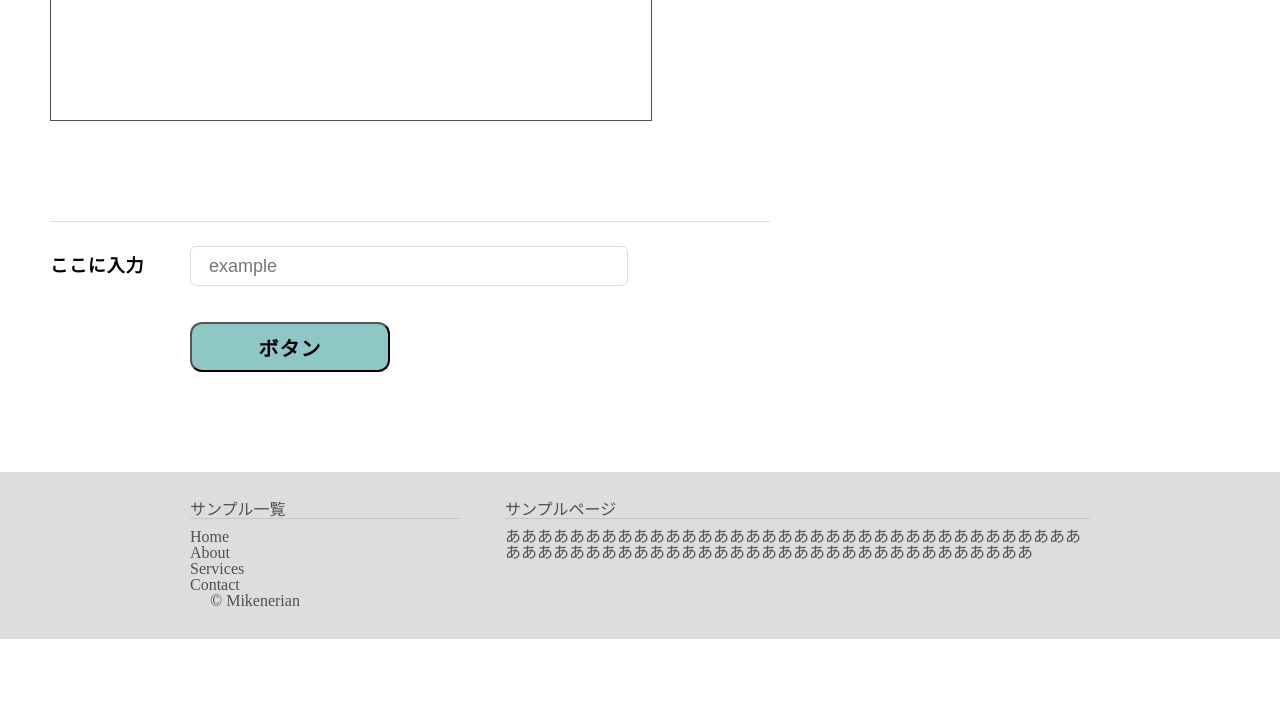
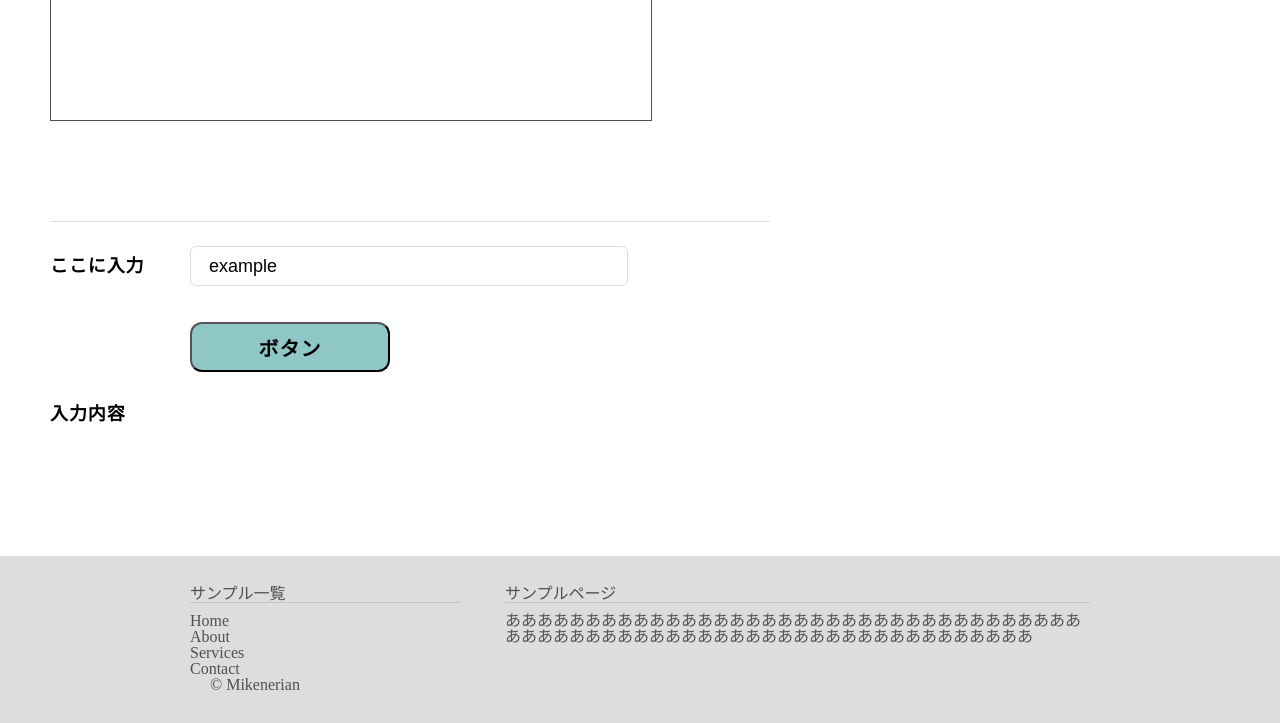
Before and after one commit to Mikenerian/sample_page, a web app: file simple_page.html in a window 1280 px wide. Shown: the part 631-1354 px from the top of the page. Before the commit the page ends 1270 px from the top, so only its background shows below. Run offline with its HTML, style and script files only (its server is not run), Linux system fonts and the light colour scheme.

Commit message:
display sample form input

```diff
--- a/css/simple_page.css
+++ b/css/simple_page.css
@@ -115,7 +115,7 @@ footer .wrap .copyright {
     }
 }
 
-.form-item-label {
+.form-item-label, .form-output-label {
     width: 100%;
     max-width: 100px;
     letter-spacing: 0.05em;
@@ -180,3 +180,23 @@ footer .wrap .copyright {
         font-size: 16px;
     }
 }
+
+.form-output {
+    padding-top: 24px;
+    padding-bottom: 24px;
+    width: 100%;
+    display: flex;
+    align-items: center;
+}
+
+.form-output-text {
+    margin-left: 40px;
+    padding-left: 1em;
+    padding-right: 1em;
+    height: 36px;
+    flex: 1;
+    width: 100%;
+    max-width: 400px;
+    background: #fff;
+    font-size: 18px;
+}
--- /dev/null
+++ b/js/form_item.js
@@ -0,0 +1,10 @@
+function buttonClick() {
+  msg.innerText = nameText.value;
+}
+
+let nameText = document.getElementById('nameText');
+nameText.value = 'example';
+let msg = document.getElementById('msg');
+
+let checkButton = document.getElementById('checkButton');
+checkButton.addEventListener('click', buttonClick);
--- a/simple_page.html
+++ b/simple_page.html
@@ -87,9 +87,17 @@
                         <p class="form-item-label">
                             ここに入力
                         </p>
-                        <input type="text" class="form-item-input" placeholder="example">
+                        <input type="text" id="nameText" class="form-item-input" placeholder="example">
                     </div>
-                    <input type="submit" class="form-btn" value="ボタン">
+                    <div class="form-button">
+                        <input type="button" class="form-btn" value="ボタン" id="checkButton">
+                    </div>
+                    <div class="form-output">
+                        <p class="form-output-label">
+                            入力内容
+                        </p>
+                        <p class="form-output-text" id="msg"></p>
+                    </div>
                 </div>
             </section>
         </main>
@@ -116,5 +124,7 @@
                 </p>
             </div>
         </footer>
+
+        <script src="js/form_item.js"></script>
     </body>
 </html>
```
